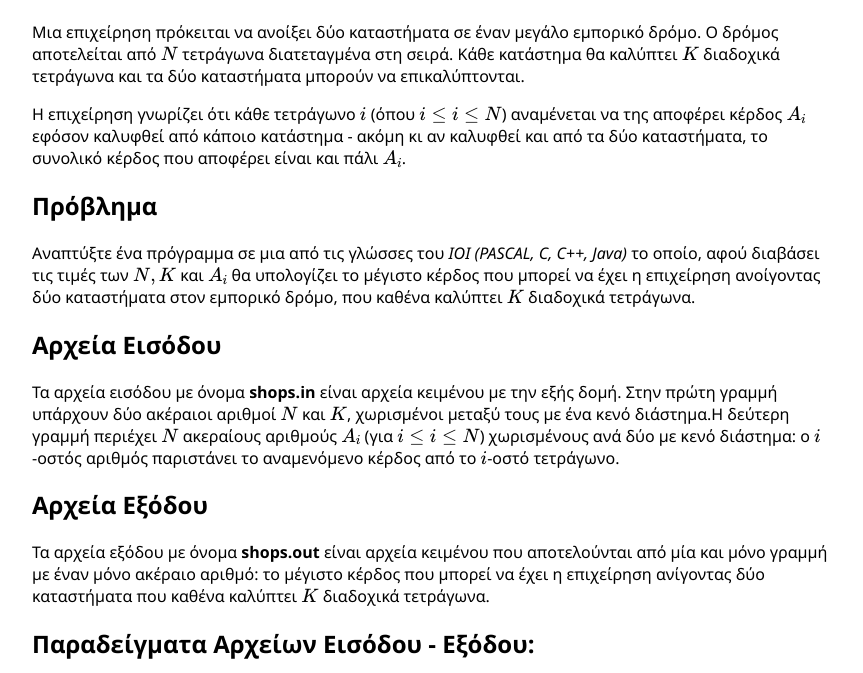
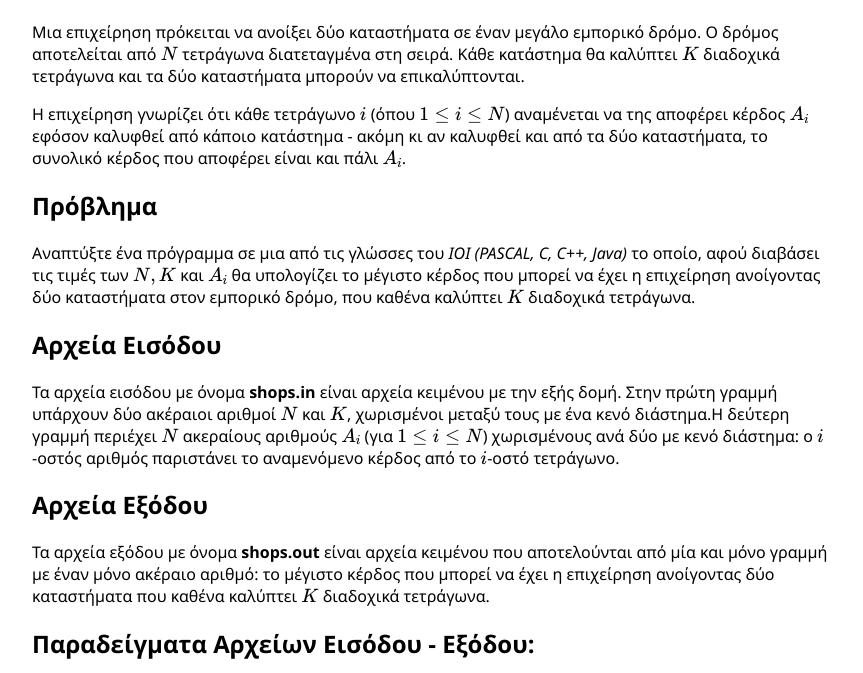
Before and after one commit to pdp-archive/pdp-archive.github.io, a Jekyll site: the page built from contests/_32-PDP/blyk-shops-statement.md, in a window 1280 px wide. Shown: the part 138-811 px from the top of the page, without its empty margins (208-1071 px from the left). Built offline with Jekyll 4.4.1, drawn with Linux system fonts in a browser that asks for light colours; formulas are drawn with MathJax 3.

Commit message:
Fixed minor typos in 32blyk-shops statement.

```diff
--- a/contests/_32-PDP/blyk-shops-statement.md
+++ b/contests/_32-PDP/blyk-shops-statement.md
@@ -5,16 +5,16 @@
 
 Μια επιχείρηση πρόκειται να ανοίξει δύο καταστήματα σε έναν μεγάλο εμπορικό δρόμο. Ο δρόμος αποτελείται από $$N$$ τετράγωνα διατεταγμένα στη σειρά. Κάθε κατάστημα θα καλύπτει $$K$$ διαδοχικά τετράγωνα και τα δύο καταστήματα μπορούν να επικαλύπτονται.
 
-Η επιχείρηση γνωρίζει ότι κάθε τετράγωνο $$i$$ (όπου $$i\leq{i}\leq{N}$$) αναμένεται να της αποφέρει κέρδος $$A_i$$ εφόσον καλυφθεί από κάποιο κατάστημα - ακόμη κι αν καλυφθεί και από τα δύο καταστήματα, το συνολικό κέρδος που αποφέρει είναι και πάλι $$A_i$$.
+Η επιχείρηση γνωρίζει ότι κάθε τετράγωνο $$i$$ (όπου $$1\leq{i}\leq{N}$$) αναμένεται να της αποφέρει κέρδος $$A_i$$ εφόσον καλυφθεί από κάποιο κατάστημα - ακόμη κι αν καλυφθεί και από τα δύο καταστήματα, το συνολικό κέρδος που αποφέρει είναι και πάλι $$A_i$$.
 
 ## Πρόβλημα
 Αναπτύξτε ένα πρόγραμμα σε μια από τις γλώσσες του *IOI (PASCAL, C, C++, Java)* το οποίο, αφού διαβάσει τις τιμές των $$N,K$$ και $$A_i$$ θα υπολογίζει το μέγιστο κέρδος που μπορεί να έχει η επιχείρηση ανοίγοντας δύο καταστήματα στον εμπορικό δρόμο, που καθένα καλύπτει $$K$$ διαδοχικά τετράγωνα.
 
 ## Αρχεία Εισόδου
-Τα αρχεία εισόδου με όνομα **shops.in** είναι αρχεία κειμένου με την εξής δομή. Στην πρώτη γραμμή υπάρχουν δύο ακέραιοι αριθμοί $$N$$ και $$K$$, χωρισμένοι μεταξύ τους με ένα κενό διάστημα.Η δεύτερη γραμμή περιέχει $$N$$ ακεραίους αριθμούς $$A_i$$ (για $$i\leq{i}\leq{N}$$) χωρισμένους ανά δύο με κενό διάστημα: ο $$i$$-οστός αριθμός παριστάνει το αναμενόμενο κέρδος από το $$i$$-οστό τετράγωνο.
+Τα αρχεία εισόδου με όνομα **shops.in** είναι αρχεία κειμένου με την εξής δομή. Στην πρώτη γραμμή υπάρχουν δύο ακέραιοι αριθμοί $$N$$ και $$K$$, χωρισμένοι μεταξύ τους με ένα κενό διάστημα.Η δεύτερη γραμμή περιέχει $$N$$ ακεραίους αριθμούς $$A_i$$ (για $$1\leq{i}\leq{N}$$) χωρισμένους ανά δύο με κενό διάστημα: ο $$i$$-οστός αριθμός παριστάνει το αναμενόμενο κέρδος από το $$i$$-οστό τετράγωνο.
 
 ## Αρχεία Εξόδου
-Τα αρχεία εξόδου με όνομα **shops.out** είναι αρχεία κειμένου που αποτελούνται από μία και μόνο γραμμή με έναν μόνο ακέραιο αριθμό: το μέγιστο κέρδος που μπορεί να έχει η επιχείρηση ανίγοντας δύο καταστήματα που καθένα καλύπτει $$K$$ διαδοχικά τετράγωνα.
+Τα αρχεία εξόδου με όνομα **shops.out** είναι αρχεία κειμένου που αποτελούνται από μία και μόνο γραμμή με έναν μόνο ακέραιο αριθμό: το μέγιστο κέρδος που μπορεί να έχει η επιχείρηση ανοίγοντας δύο καταστήματα που καθένα καλύπτει $$K$$ διαδοχικά τετράγωνα.
 
 ## Παραδείγματα Αρχείων Εισόδου - Εξόδου:
 
```
